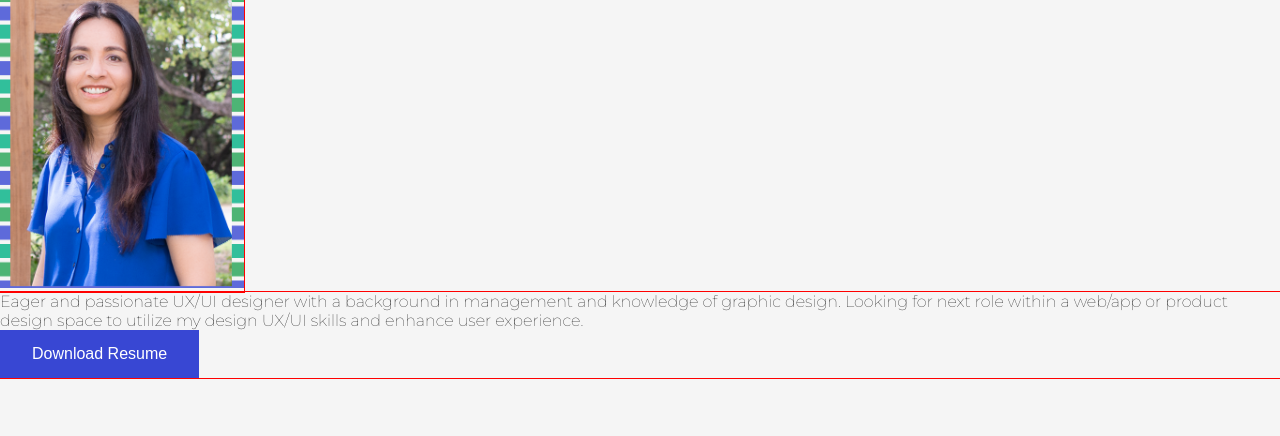
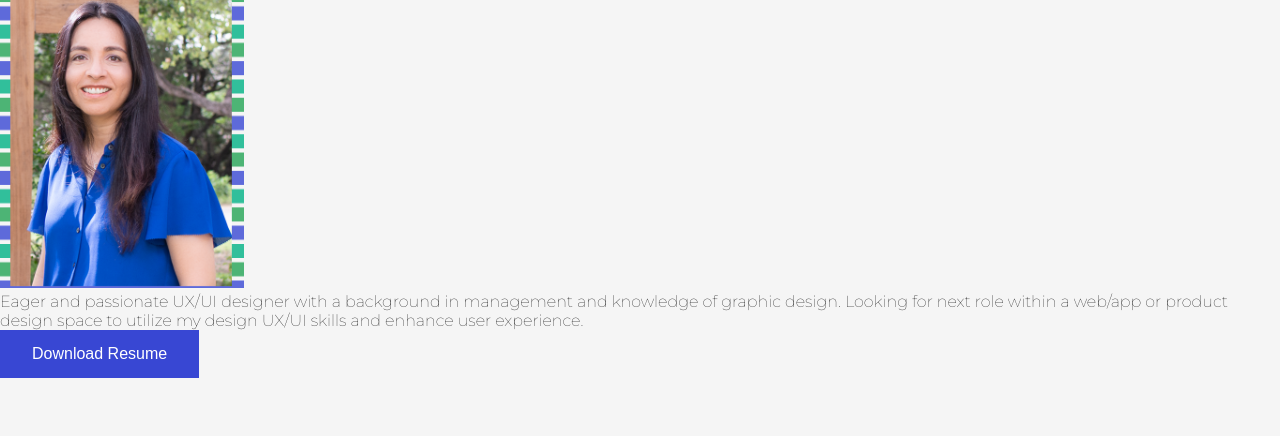
Before and after one commit to DoraFB/UX_UI_HW19, a plain HTML site: page index.html in a window 1280 px wide. Shown: the part 116-552 px from the top of the page. Drawn offline with nearby package versions, Linux system fonts and the light colour scheme.

Commit message:
remove redline

```diff
--- a/css/styles.css
+++ b/css/styles.css
@@ -18,7 +18,7 @@ ul {
 .inline-block {
     display: inline-block;
     vertical-align: middle;
-    outline: 1px solid red;
+    /*outline: 1px solid red;*/
 }
 #DBlogo1 {
     width: 75%;
@@ -47,7 +47,7 @@ ul {
     list-style-type: none;
     margin: 0;
     padding: 90;
-    outline: 1px solid red;*/
+    /*outline: 1px solid red;*/
 }
 .heroimg {
     height: 600px;
```
Also changed, not shown: 1 other file.
